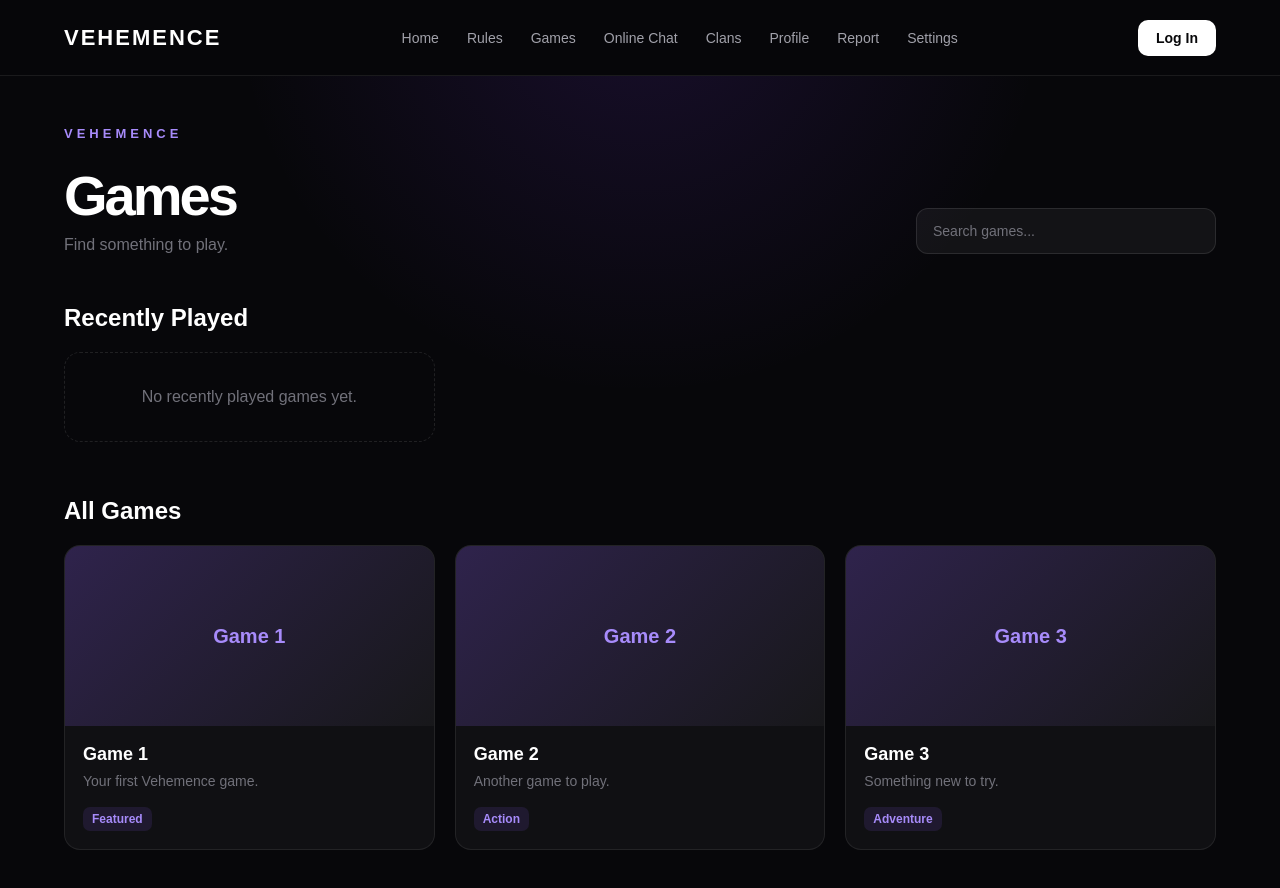
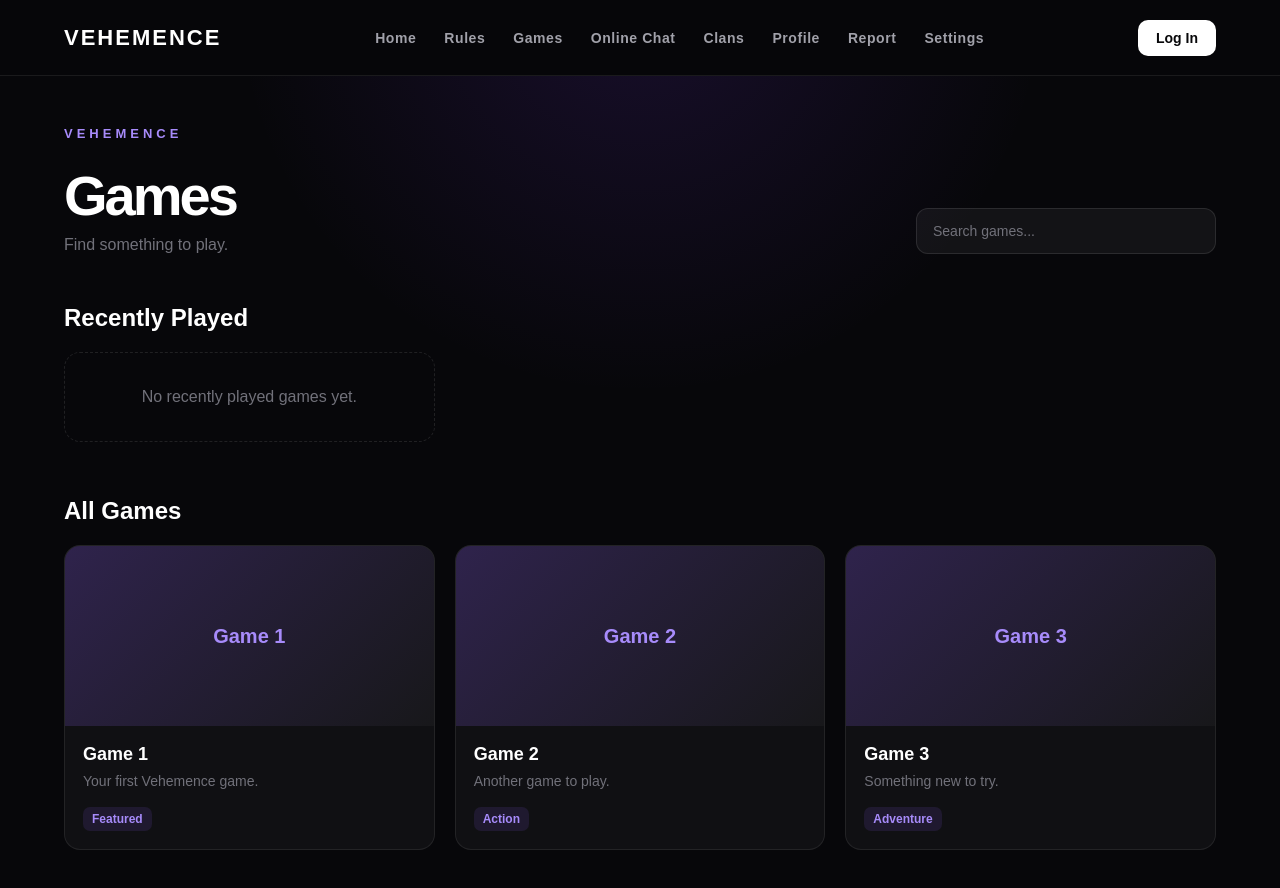
Before and after one commit to xaf13-spec/vehemence, a Next.js app: page /games in a window 1280 px wide. Shown: the top 888 px of the page. Built offline with nearby package versions, Linux system fonts and the light colour scheme.

Commit message:
Add styles for navigation links

```diff
--- a/app/globals.css
+++ b/app/globals.css
@@ -429,3 +429,9 @@ a {
   cursor: not-allowed;
   opacity: 0.6;
 }
+
+.nav-links a {
+  font-family: Arial, Helvetica, sans-serif;
+  font-weight: 700;
+  letter-spacing: 0.04em;
+}
```
